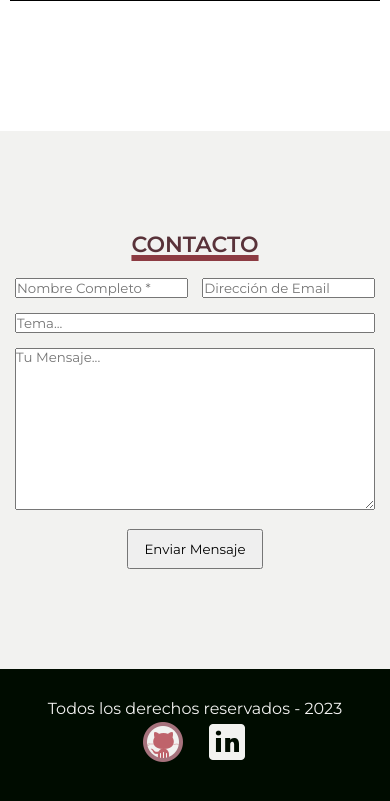
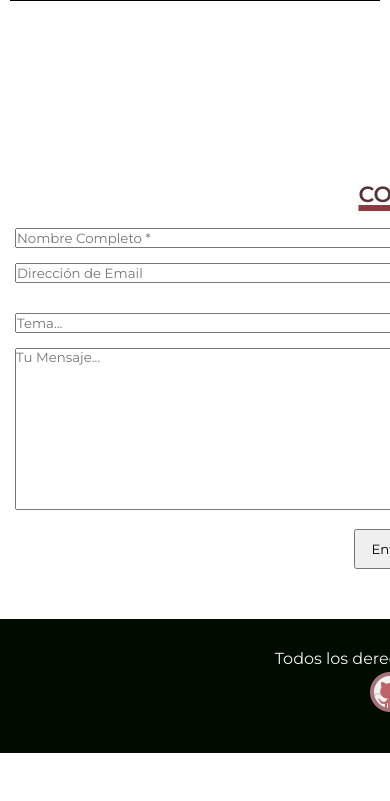
Before and after one commit to Sharontatiana/bit07me, a plain HTML site: page docs/index.html in a window 390 px wide. Shown: the part 2536-3337 px from the top of the page. After the commit the page ends 3289 px from the top, so only its background shows below. Drawn offline with Linux system fonts and the light colour scheme.

Commit message:
Se modifico estilos

```diff
--- a/docs/css/main.css
+++ b/docs/css/main.css
@@ -294,7 +294,6 @@ html {
 
 #contacto {
   padding: 100px 15px;
-  background-color: var(--colorClaro);
 }
 #contacto .titulo-seccion {
   margin-bottom: 20px;
@@ -355,7 +354,7 @@ footer {
   text-align: center;
   padding: 30px 0;
 }
-footer a{
+footer a {
   text-decoration: none;
   color: var(--colorClaro);
   margin: 5px;
@@ -387,8 +386,34 @@ footer a{
   #sobremi .sobremi {
     margin-top: 10px;
   }
+
+  #portfolio {
+    padding: 50px 0;
+  }
+  #portfolio .contenedor-proyecto {
+    display: block;
+  }
+  #portfolio .contenedor-proyecto .proyecto {
+    margin: 10px auto;
+  }
+
+  #contacto {
+    padding: 50px 15px;
+    width: 100vh;
+  }
+  #contacto .contenedor-form .mitad {
+    margin-bottom: 15px;
+    display: block;
+  }
+  #contacto .contenedor-form .mitad input {
+    width: 100%;
+    margin-bottom: 15px;
+  }
+  footer {
+      width: 100vh;
+  }
 }
-@media screen and (max-width: 400px) {
+@media screen and (max-width: 500px) {
   .sobremi {
     position: relative;
     left: 20%;
--- a/docs/index.html
+++ b/docs/index.html
@@ -61,7 +61,7 @@
         <p>
           Amente del mundo digital con habilidades en Html, CSS y Javascript.
           Con ánimos de seguir creciendo en el mundo digital.
-          "La confianza en sí mismo es el primer secreto del éxito" – Ralph Waldo Emerson
+          "La confianza en sí mismo es el primer secreto del éxito – Ralph Waldo Emerson
         </p>
       </article>
     </section>
```
